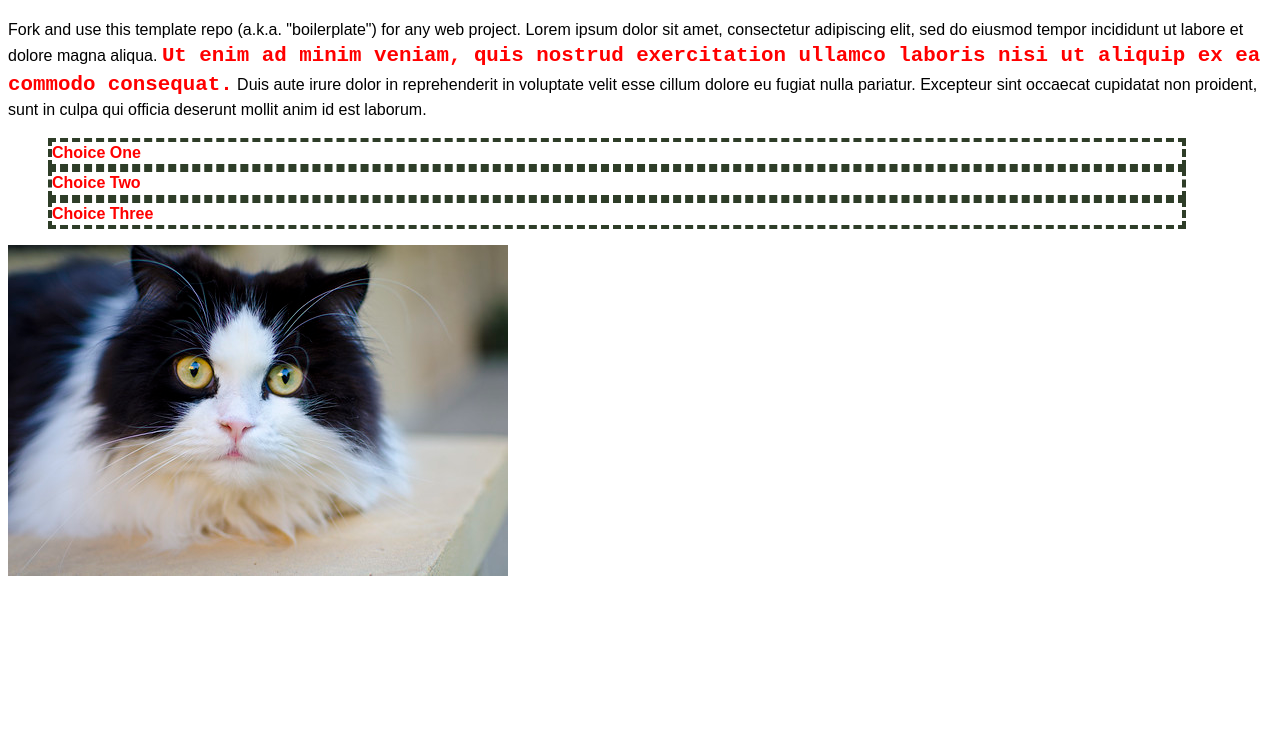
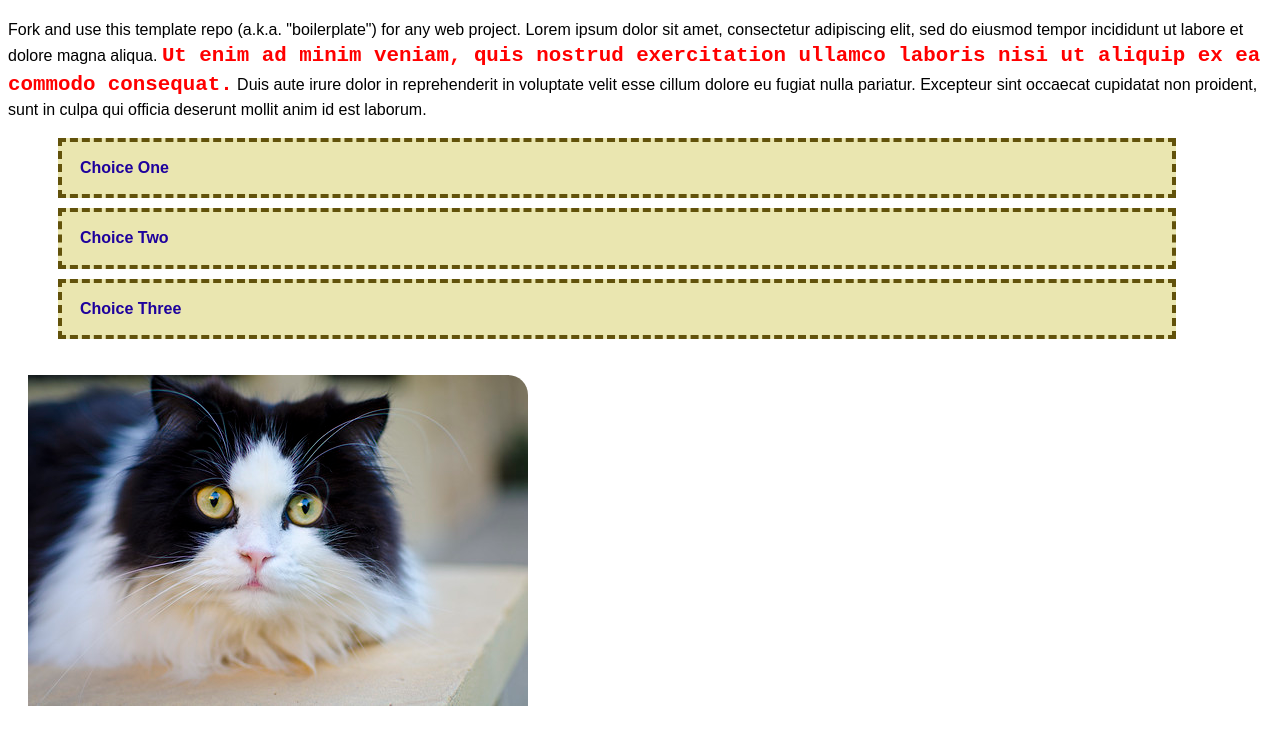
Before and after one commit to noxofs/hyperlink-narrative, a plain HTML site: page index.html in a window 1280 px wide. Shown: the part 69-809 px from the top of the page. Drawn offline with Linux system fonts and the light colour scheme.

Commit message:
image style

```diff
--- a/assets/css/styles.css
+++ b/assets/css/styles.css
@@ -24,9 +24,26 @@ ul.choices {
 }
 
 ul.choices li a {
-	color: red;
+	color: rgb(30, 2, 157);
 	text-decoration: none;
 	font-weight: bold;
 	display: block;
-	border: 4px dashed #2e3d28;
+	border: 4px dashed #62520b;
+	background-color: rgb(234, 230, 176);
+	margin: 10px;
+	padding: 15px 18px;
 }
+
+ul.choices li a:hover {
+	color: rgb(234, 230, 176);
+	background-color: #62520b;
+}
+
+img {
+	padding: 20px;
+	border-radius: 10px 40px 5px 0;
+}
+
+img:hover {
+	background-color: #000;
+}
--- a/index.html
+++ b/index.html
@@ -16,7 +16,7 @@
 		<li><a href="">Choice Three</a></li>
 	</ul>
 
-	<img src="assets/img/cat.jpg" alt="">
+	<a href=""><img src="assets/img/cat.jpg" alt=""></a>
 
 	<script src="./assets/js/main.js"></script>
 </body>
```
